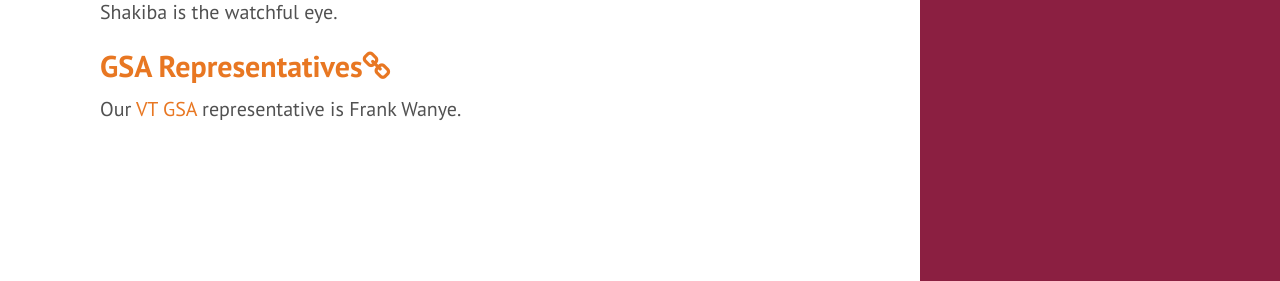
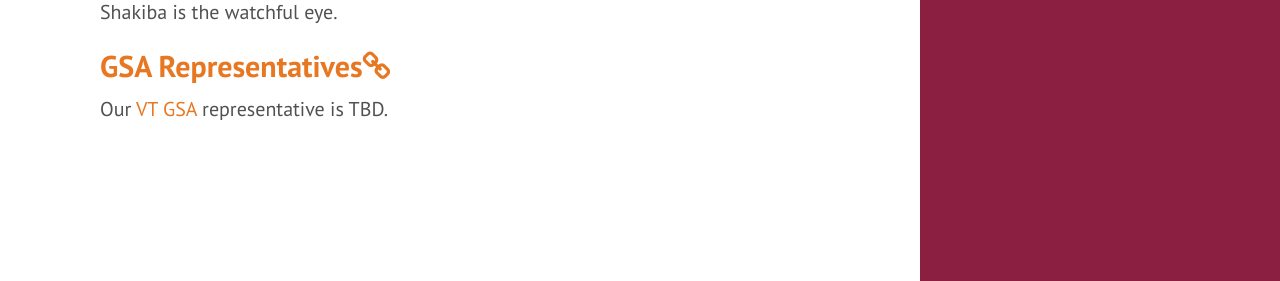
Before and after one commit to CSGraduateCouncil-VirginiaTech/csgc-website, a Jekyll site: the page built from officers.md, in a window 1280 px wide and 1028 px high. Shown: the part 744-1025 px from the top of the window. Built offline with Jekyll 4.4.1, drawn with Linux system fonts in a browser that asks for light colours.

```diff
--- a/officers.md
+++ b/officers.md
@@ -30,4 +30,4 @@
 
 ## <a name="GSARepresentatives">GSA Representatives<a href="#GSARepresentatives"><i class="fa fa-link" aria-hidden="true"></i></a>
 
-Our [VT GSA](https://gsa.vt.edu/) representative is Frank Wanye.
+Our [VT GSA](https://gsa.vt.edu/) representative is TBD.
```
